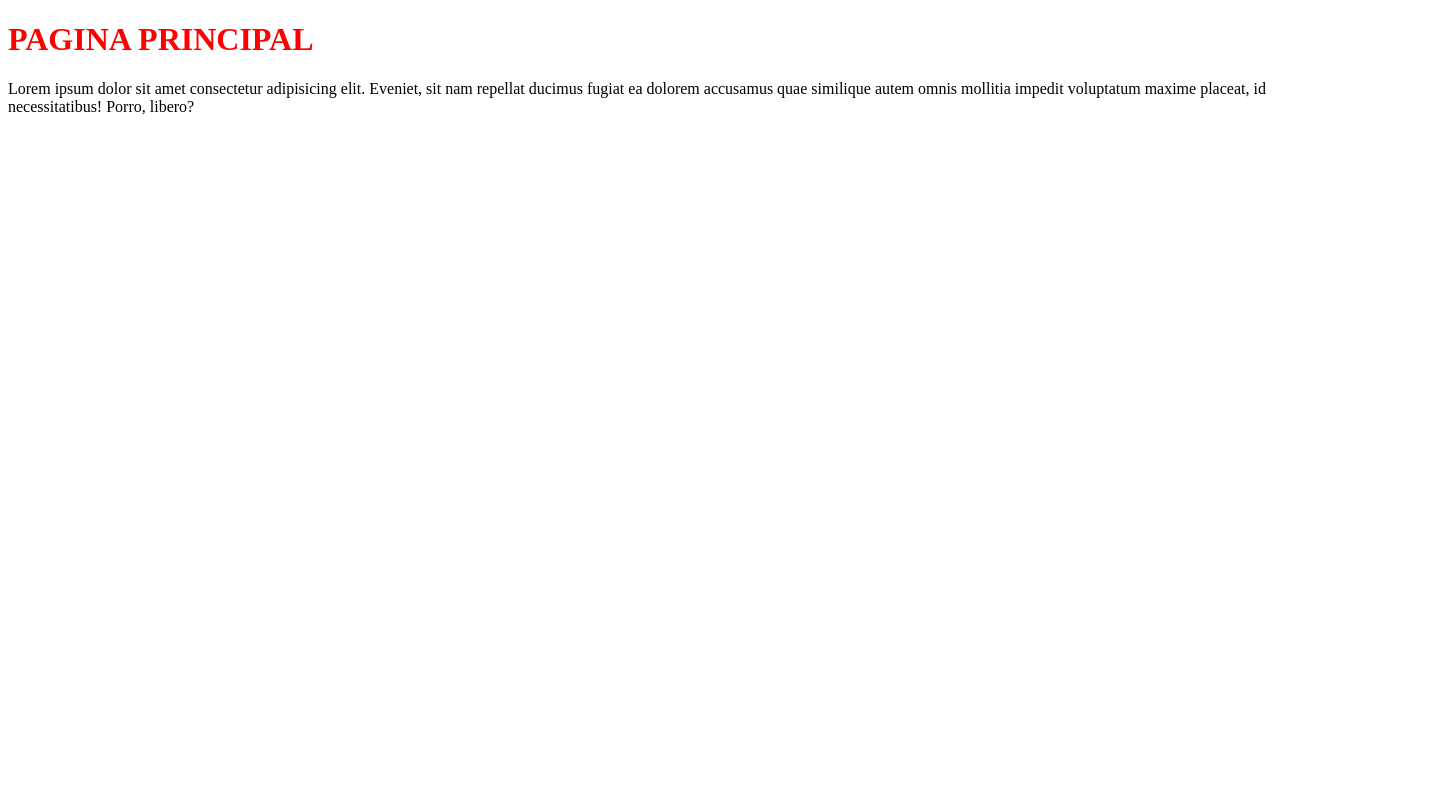
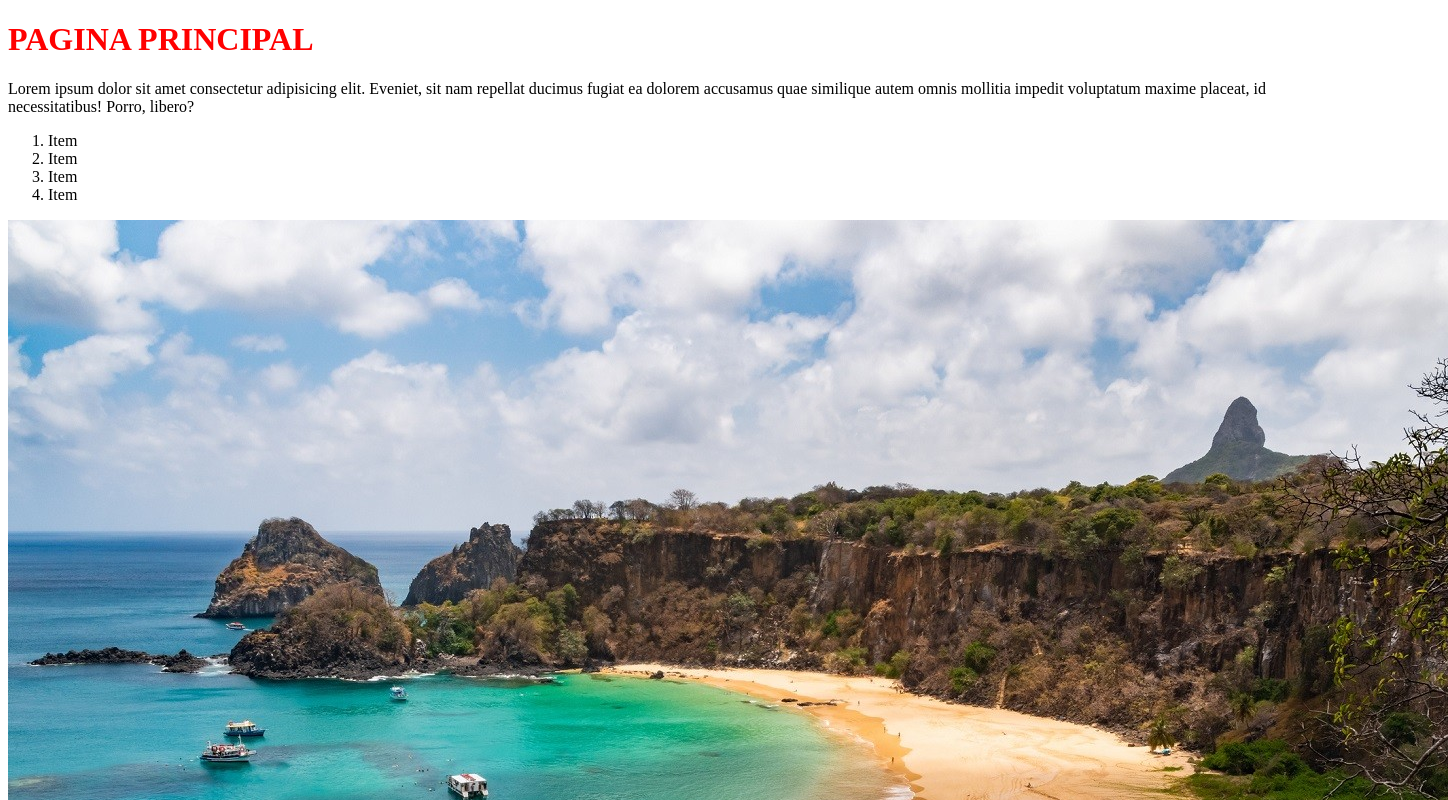
Before and after one commit to LucasMarcinho/Aplicando-GIT, a plain HTML site: page index.html in a window 1280 px wide. Shown: the top 800 px of the page, 1448 px wide, since content can reach past the window. Drawn offline with Linux system fonts and the light colour scheme.

Commit message:
second modify

```diff
--- a/index.html
+++ b/index.html
@@ -6,12 +6,21 @@
     <body>
         <div>
             <h1> <span= style="color: red;">PAGINA PRINCIPAL</span></h1>
-
             <P>Lorem ipsum dolor sit amet consectetur adipisicing elit.
             Eveniet, sit nam repellat ducimus fugiat ea dolorem accusamus
             quae similique autem omnis mollitia impedit voluptatum maxime
             placeat, id necessitatibus! Porro, libero?</P>
-
+        </div>
+        <div>
+            <ol>
+                <li>Item</li>
+                <li>Item</li>
+                <li>Item</li>
+                <li>Item</li>
+            </ol>
+        </div>
+        <div>
+            <img src="praia.jpg">
         </div>
     </body>
 </html>
```
Also changed, not shown: praia.jpg (added).
